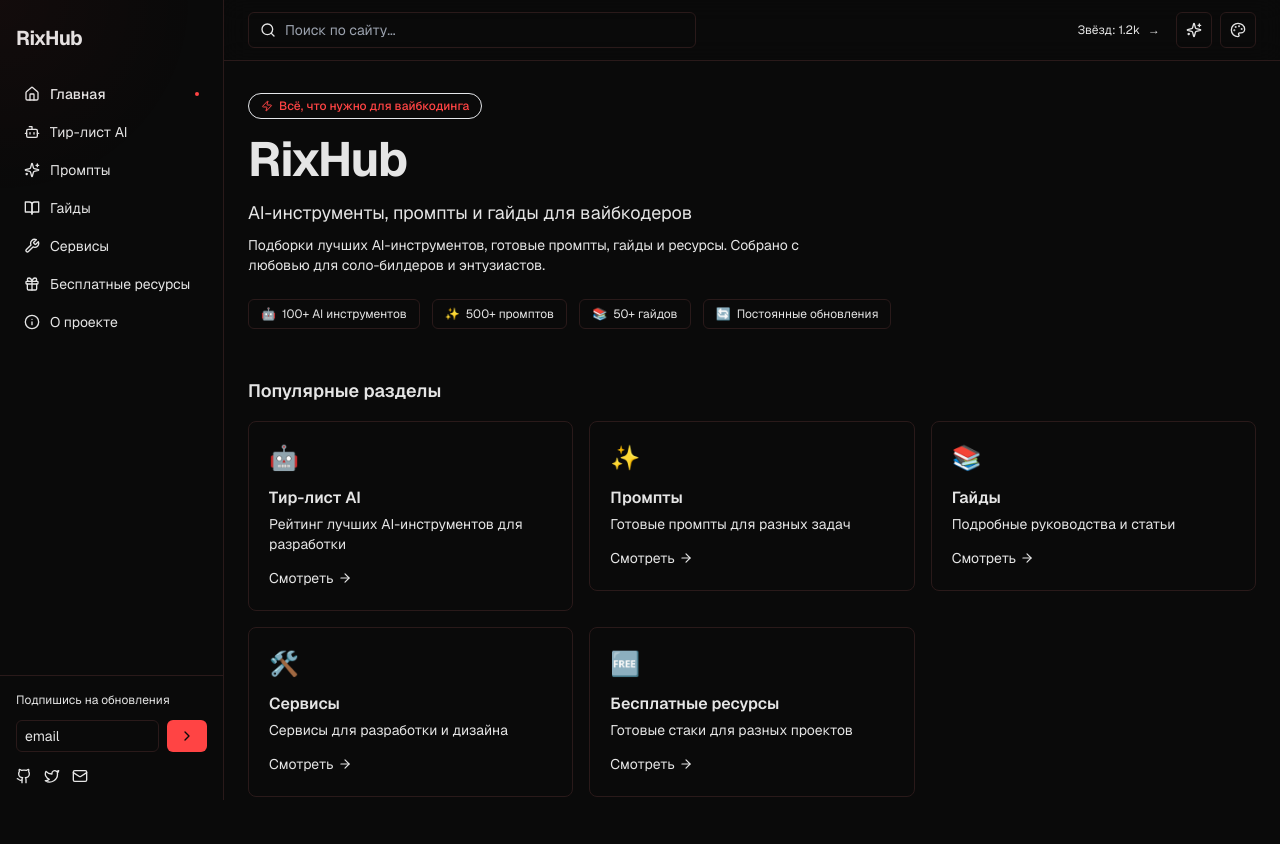
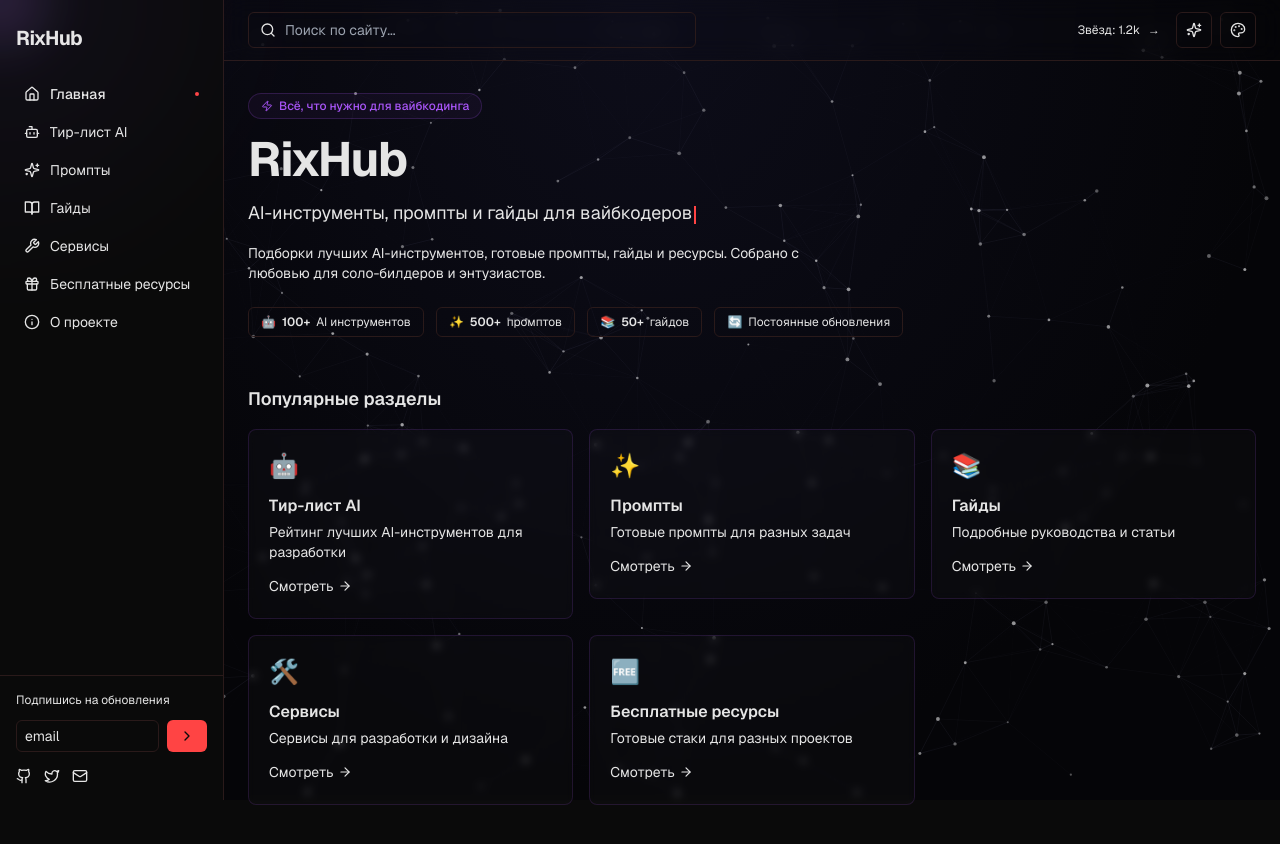
Before and after one commit to alexbeskov/RixHub, a Next.js app: page / in a window 1280 px wide. Shown: the top 844 px of the page. Built offline with nearby package versions, Linux system fonts and the light colour scheme.

Commit message:
feat: animated bg, neon logo, cursor glow, typewriter, counters

```diff
--- a/app/layout.tsx
+++ b/app/layout.tsx
@@ -6,6 +6,8 @@
 import Sidebar from '@/components/Sidebar'
 import Header from '@/components/Header'
 import CursorGlow from '@/components/CursorGlow'
+
+import AnimatedBackground from '@/components/AnimatedBackground'
 
 export const metadata: Metadata = {
   title: 'RixHub — Всё для вайбкодера в одном месте',
@@ -18,7 +20,9 @@
       <body className={`${GeistSans.variable} font-sans antialiased`}>
         <Providers>
           <CursorProvider>
+            <AnimatedBackground />
             <CursorGlow />
+            <div className="relative z-10">
               <Sidebar />
               <div className="lg:ml-56 min-h-screen flex flex-col">
                 <Header />
@@ -26,6 +30,7 @@
                   {children}
                 </main>
               </div>
+            </div>
           </CursorProvider>
         </Providers>
       </body>
--- a/app/page.tsx
+++ b/app/page.tsx
@@ -1,13 +1,16 @@
-import GlitchText from '@/components/GlitchText'
-import FadeInView from '@/components/FadeInView'
+'use client'
+
+import { useState, useEffect, useRef } from 'react'
+import { useInView } from 'framer-motion'
 import Link from 'next/link'
 import { ArrowRight, Zap } from 'lucide-react'
+import NeonLogo from '@/components/NeonLogo'
+import FadeInView from '@/components/FadeInView'
 
 const stats = [
-  { label: '100+ AI инструментов', icon: '🤖' },
-  { label: '500+ промптов', icon: '✨' },
-  { label: '50+ гайдов', icon: '📚' },
-  { label: 'Постоянные обновления', icon: '🔄' },
+  { label: 'AI инструментов', value: 100, icon: '🤖' },
+  { label: 'промптов', value: 500, icon: '✨' },
+  { label: 'гайдов', value: 50, icon: '📚' },
 ]
 
 const sections = [
@@ -18,37 +21,96 @@
   { emoji: '🆓', title: 'Бесплатные ресурсы', description: 'Готовые стаки для разных проектов', href: '/free-steel' },
 ]
 
+const TYPEWRITER_TEXT = 'AI-инструменты, промпты и гайды для вайбкодеров'
+
+function AnimatedCounter({ value, label, icon }: { value: number; label: string; icon: string }) {
+  const ref = useRef(null)
+  const isInView = useInView(ref, { once: true, margin: '-50px' })
+  const [displayValue, setDisplayValue] = useState(0)
+
+  useEffect(() => {
+    if (!isInView) return
+
+    const duration = 1500
+    const start = performance.now()
+
+    const tick = (now: number) => {
+      const elapsed = now - start
+      const progress = Math.min(elapsed / duration, 1)
+      const eased = 1 - Math.pow(1 - progress, 3)
+      setDisplayValue(Math.round(eased * value))
+
+      if (progress < 1) {
+        requestAnimationFrame(tick)
+      }
+    }
+
+    requestAnimationFrame(tick)
+  }, [isInView, value])
+
+  return (
+    <span ref={ref} className="inline-flex items-center gap-1.5 rounded-md border border-border px-3 py-1.5 text-xs text-foreground/70">
+      <span>{icon}</span>
+      <span className="font-semibold text-foreground">{displayValue}+</span> {label}
+    </span>
+  )
+}
+
+function TypewriterText({ text }: { text: string }) {
+  const [displayed, setDisplayed] = useState('')
+  const [showCursor, setShowCursor] = useState(true)
+
+  useEffect(() => {
+    let i = 0
+    const interval = setInterval(() => {
+      if (i < text.length) {
+        setDisplayed(text.slice(0, i + 1))
+        i++
+      } else {
+        clearInterval(interval)
+      }
+    }, 40)
+
+    return () => clearInterval(interval)
+  }, [text])
+
+  return (
+    <span className="text-lg text-foreground/70 max-w-xl">
+      {displayed}
+      {showCursor && <span className="typewriter-cursor" />}
+    </span>
+  )
+}
+
 export default function HomePage() {
   return (
-    <div className="max-w-6xl mx-auto px-6 py-8">
+    <div className="max-w-6xl mx-auto px-6 py-8 relative z-10">
       <FadeInView>
         <section className="mb-12">
           <div className="flex items-center gap-2 mb-4">
-            <span className="inline-flex items-center gap-1.5 rounded-full border border-accent/20 bg-accent/5 px-3 py-1 text-xs font-medium text-accent">
+            <span className="inline-flex items-center gap-1.5 rounded-full border border-[rgba(168,85,247,0.2)] bg-[rgba(168,85,247,0.05)] px-3 py-1 text-xs font-medium text-[#a855f7]">
               <Zap className="w-3 h-3" />
               Всё, что нужно для вайбкодинга
             </span>
           </div>
           <h1 className="text-4xl md:text-5xl font-bold tracking-tight mb-4">
-            <GlitchText text="RixHub" />
+            <NeonLogo text="RixHub" size="lg" />
           </h1>
-          <p className="text-lg text-foreground/70 max-w-xl mb-2">
-            AI-инструменты, промпты и гайды для вайбкодеров
-          </p>
+          <div className="mb-4">
+            <TypewriterText text={TYPEWRITER_TEXT} />
+          </div>
           <p className="text-sm text-foreground/50 max-w-xl mb-6">
             Подборки лучших AI-инструментов, готовые промпты, гайды и ресурсы. Собрано с любовью для соло-билдеров и энтузиастов.
           </p>
 
           <div className="flex flex-wrap gap-3">
             {stats.map((stat) => (
-              <span
-                key={stat.label}
-                className="inline-flex items-center gap-1.5 rounded-md border border-border px-3 py-1.5 text-xs text-foreground/70"
-              >
-                <span>{stat.icon}</span>
-                {stat.label}
-              </span>
+              <AnimatedCounter key={stat.label} value={stat.value} label={stat.label} icon={stat.icon} />
             ))}
+            <span className="inline-flex items-center gap-1.5 rounded-md border border-border px-3 py-1.5 text-xs text-foreground/70">
+              <span>🔄</span>
+              Постоянные обновления
+            </span>
           </div>
         </section>
       </FadeInView>
@@ -61,7 +123,7 @@
               <FadeInView key={section.href} delay={index * 0.05}>
                 <Link
                   href={section.href}
-                  className="group block p-5 rounded-lg border border-border hover:border-accent transition-colors duration-150"
+                  className="group block p-5 rounded-lg border border-[rgba(168,85,247,0.15)] bg-[rgba(255,255,255,0.02)] backdrop-blur-sm transition-all duration-300 hover:border-[rgba(168,85,247,0.5)] hover:bg-[rgba(168,85,247,0.05)] hover:shadow-[0_0_20px_rgba(168,85,247,0.1)] hover:-translate-y-0.5"
                 >
                   <div className="text-2xl mb-3">{section.emoji}</div>
                   <h3 className="text-base font-semibold mb-1">{section.title}</h3>
--- /dev/null
+++ b/components/AnimatedBackground.tsx
@@ -0,0 +1,114 @@
+'use client'
+
+import { useEffect, useRef } from 'react'
+
+interface Dot {
+  x: number
+  y: number
+  vx: number
+  vy: number
+  size: number
+  opacity: number
+}
+
+export default function AnimatedBackground() {
+  const canvasRef = useRef<HTMLCanvasElement>(null)
+
+  useEffect(() => {
+    const canvas = canvasRef.current
+    if (!canvas) return
+
+    const ctx = canvas.getContext('2d')
+    if (!ctx) return
+
+    let raf: number
+    let width = window.innerWidth
+    let height = window.innerHeight
+
+    canvas.width = width
+    canvas.height = height
+
+    const DOT_COUNT = 250
+    const CONNECT_DIST = 120
+    const dots: Dot[] = []
+
+    for (let i = 0; i < DOT_COUNT; i++) {
+      dots.push({
+        x: Math.random() * width,
+        y: Math.random() * height,
+        vx: (Math.random() - 0.5) * 0.4,
+        vy: (Math.random() - 0.5) * 0.4,
+        size: Math.random() + 1,
+        opacity: Math.random() * 0.3 + 0.3,
+      })
+    }
+
+    const animate = () => {
+      ctx.clearRect(0, 0, width, height)
+
+      // Update positions
+      for (const dot of dots) {
+        dot.x += dot.vx
+        dot.y += dot.vy
+
+        if (dot.x < 0 || dot.x > width) dot.vx *= -1
+        if (dot.y < 0 || dot.y > height) dot.vy *= -1
+      }
+
+      // Draw connections
+      for (let i = 0; i < dots.length; i++) {
+        for (let j = i + 1; j < dots.length; j++) {
+          const dx = dots[i].x - dots[j].x
+          const dy = dots[i].y - dots[j].y
+          const dist = Math.sqrt(dx * dx + dy * dy)
+
+          if (dist < CONNECT_DIST) {
+            const opacity = (1 - dist / CONNECT_DIST) * 0.15
+            ctx.beginPath()
+            ctx.moveTo(dots[i].x, dots[i].y)
+            ctx.lineTo(dots[j].x, dots[j].y)
+            ctx.strokeStyle = `rgba(200, 200, 255, ${opacity})`
+            ctx.lineWidth = 0.5
+            ctx.stroke()
+          }
+        }
+      }
+
+      // Draw dots
+      for (const dot of dots) {
+        ctx.beginPath()
+        ctx.arc(dot.x, dot.y, dot.size, 0, Math.PI * 2)
+        ctx.fillStyle = `rgba(255, 255, 255, ${dot.opacity})`
+        ctx.fill()
+      }
+
+      raf = requestAnimationFrame(animate)
+    }
+
+    raf = requestAnimationFrame(animate)
+
+    const handleResize = () => {
+      width = window.innerWidth
+      height = window.innerHeight
+      canvas.width = width
+      canvas.height = height
+    }
+
+    window.addEventListener('resize', handleResize)
+
+    return () => {
+      cancelAnimationFrame(raf)
+      window.removeEventListener('resize', handleResize)
+    }
+  }, [])
+
+  return (
+    <canvas
+      ref={canvasRef}
+      className="fixed inset-0 pointer-events-none z-0"
+      style={{
+        background: 'radial-gradient(ellipse at 50% 0%, #0d0d1a 0%, #050508 70%)',
+      }}
+    />
+  )
+}
--- a/components/Navbar.tsx
+++ b/components/Navbar.tsx
@@ -4,6 +4,7 @@
 import Link from 'next/link'
 import { usePathname } from 'next/navigation'
 import { motion, AnimatePresence } from 'framer-motion'
+import NeonLogo from './NeonLogo'
 import ThemeToggle from './ThemeToggle'
 import { Menu, X } from 'lucide-react'
 
@@ -17,26 +18,13 @@
 
 export default function Navbar() {
   const pathname = usePathname()
-  const [scrolled, setScrolled] = useState(false)
   const [mobileOpen, setMobileOpen] = useState(false)
 
-  useEffect(() => {
-    const handleScroll = () => {
-      setScrolled(window.scrollY > 10)
-    }
-    window.addEventListener('scroll', handleScroll)
-    return () => window.removeEventListener('scroll', handleScroll)
-  }, [])
-
   return (
-    <header
-      className={`fixed top-0 left-0 right-0 z-50 transition-all duration-150 ${
-        scrolled ? 'bg-background/80 backdrop-blur-md border-b border-border' : ''
-      }`}
-    >
+    <header className="fixed top-0 left-0 right-0 z-50 bg-[rgba(5,5,8,0.7)] backdrop-blur-xl border-b border-[rgba(168,85,247,0.1)]">
       <div className="max-w-6xl mx-auto px-4 h-14 flex items-center justify-between">
         <Link href="/" className="text-lg font-semibold tracking-tight text-foreground">
-          RixyHub
+          <NeonLogo text="RixHub" size="md" />
         </Link>
 
         <div className="hidden md:flex items-center gap-1">
@@ -47,15 +35,14 @@
                 key={item.href}
                 href={item.href}
                 className={`relative px-3 py-1.5 text-sm rounded-md transition-colors duration-150 ${
-                  isActive ? 'text-foreground' : 'text-foreground/60 hover:text-foreground'
+                  isActive ? 'text-white font-medium' : 'text-foreground/60 hover:text-white'
                 }`}
               >
                 {item.label}
                 {isActive && (
-                  <motion.div
-                    layoutId="navbar-underline"
-                    className="absolute bottom-0 left-2 right-2 h-px bg-accent"
-                    transition={{ type: 'spring', stiffness: 380, damping: 30 }}
+                  <span
+                    className="absolute bottom-0 left-3 right-3 h-px bg-[#a855f7]"
+                    style={{ boxShadow: '0 0 6px rgba(168,85,247,0.6)' }}
                   />
                 )}
               </Link>
@@ -84,7 +71,7 @@
             initial={{ opacity: 0, height: 0 }}
             animate={{ opacity: 1, height: 'auto' }}
             exit={{ opacity: 0, height: 0 }}
-            className="md:hidden border-b border-border bg-background/95 backdrop-blur-md overflow-hidden"
+            className="md:hidden border-b border-[rgba(168,85,247,0.1)] bg-[rgba(5,5,8,0.95)] backdrop-blur-xl overflow-hidden"
           >
             <div className="px-4 py-3 flex flex-col gap-1">
               {navItems.map((item) => {
@@ -95,7 +82,7 @@
                     href={item.href}
                     onClick={() => setMobileOpen(false)}
                     className={`px-3 py-2 text-sm rounded-md transition-colors duration-150 ${
-                      isActive ? 'bg-accent/10 text-foreground' : 'text-foreground/60 hover:text-foreground hover:bg-accent/5'
+                      isActive ? 'bg-[rgba(168,85,247,0.1)] text-white font-medium' : 'text-foreground/60 hover:text-white hover:bg-[rgba(168,85,247,0.05)]'
                     }`}
                   >
                     {item.label}
--- /dev/null
+++ b/components/NeonLogo.tsx
@@ -0,0 +1,41 @@
+'use client'
+
+import { useState, useEffect } from 'react'
+
+interface NeonLogoProps {
+  text: string
+  size?: 'lg' | 'md'
+  className?: string
+}
+
+export default function NeonLogo({ text, size = 'lg', className = '' }: NeonLogoProps) {
+  const [mounted, setMounted] = useState(false)
+
+  useEffect(() => {
+    setMounted(true)
+  }, [])
+
+  if (!mounted) {
+    return <span className={className}>{text}</span>
+  }
+
+  const shadowIntensity = size === 'lg' ? 1 : 0.5
+
+  return (
+    <span
+      className={`neon-logo neon-logo-${size} ${className}`}
+      style={{
+        textShadow: `
+          0 0 ${7 * shadowIntensity}px #fff,
+          0 0 ${10 * shadowIntensity}px #fff,
+          0 0 ${21 * shadowIntensity}px #fff,
+          0 0 ${42 * shadowIntensity}px #a855f7,
+          0 0 ${82 * shadowIntensity}px #a855f7,
+          0 0 ${92 * shadowIntensity}px #a855f7
+        `,
+      }}
+    >
+      {text}
+    </span>
+  )
+}
--- a/components/ThemeSelector.tsx
+++ b/components/ThemeSelector.tsx
@@ -1,5 +1,3 @@
-'use client'
-
 import { useTheme } from 'next-themes'
 import { useState, useEffect } from 'react'
 import { motion, AnimatePresence } from 'framer-motion'
--- a/styles/globals.css
+++ b/styles/globals.css
@@ -5,7 +5,7 @@
 :root {
   --background: #0a0a0a;
   --foreground: #e5e5e5;
-  --accent: #ffffff;
+  --accent: #a855f7;
   --border: #1f1f1f;
   --card: #111111;
   --muted: #2a2a2a;
@@ -68,6 +68,26 @@
   font-family: var(--font-geist-sans), sans-serif;
   -webkit-font-smoothing: antialiased;
   -moz-osx-font-smoothing: grayscale;
+}
+
+/* Neon Logo */
+@keyframes neonFlicker {
+  0%, 18%, 22%, 25%, 53%, 57%, 100% {
+    opacity: 1;
+  }
+  20%, 24%, 55% {
+    opacity: 0.8;
+    text-shadow: none;
+  }
+}
+
+.neon-logo {
+  animation: neonFlicker 4s infinite;
+  display: inline-block;
+}
+
+.neon-logo-lg {
+  font-weight: 700;
 }
 
 /* GlitchText styles */
@@ -133,10 +153,27 @@
   animation: glitch-anim 400ms ease-in-out reverse;
 }
 
+/* Typewriter cursor */
+@keyframes blink {
+  0%, 50% { opacity: 1; }
+  51%, 100% { opacity: 0; }
+}
+
+.typewriter-cursor {
+  display: inline-block;
+  width: 2px;
+  height: 1em;
+  background-color: var(--accent);
+  margin-left: 2px;
+  animation: blink 1s step-end infinite;
+  vertical-align: text-bottom;
+}
+
 /* Reduced motion */
 @media (prefers-reduced-motion: reduce) {
   .glitch-text::before,
-  .glitch-text::after {
+  .glitch-text::after,
+  .neon-logo {
     animation: none !important;
   }
 }
```
Also changed, not shown: components/CursorGlow.tsx (+35 -13 lines). Lines whose indentation alone changed are shown as unchanged.
